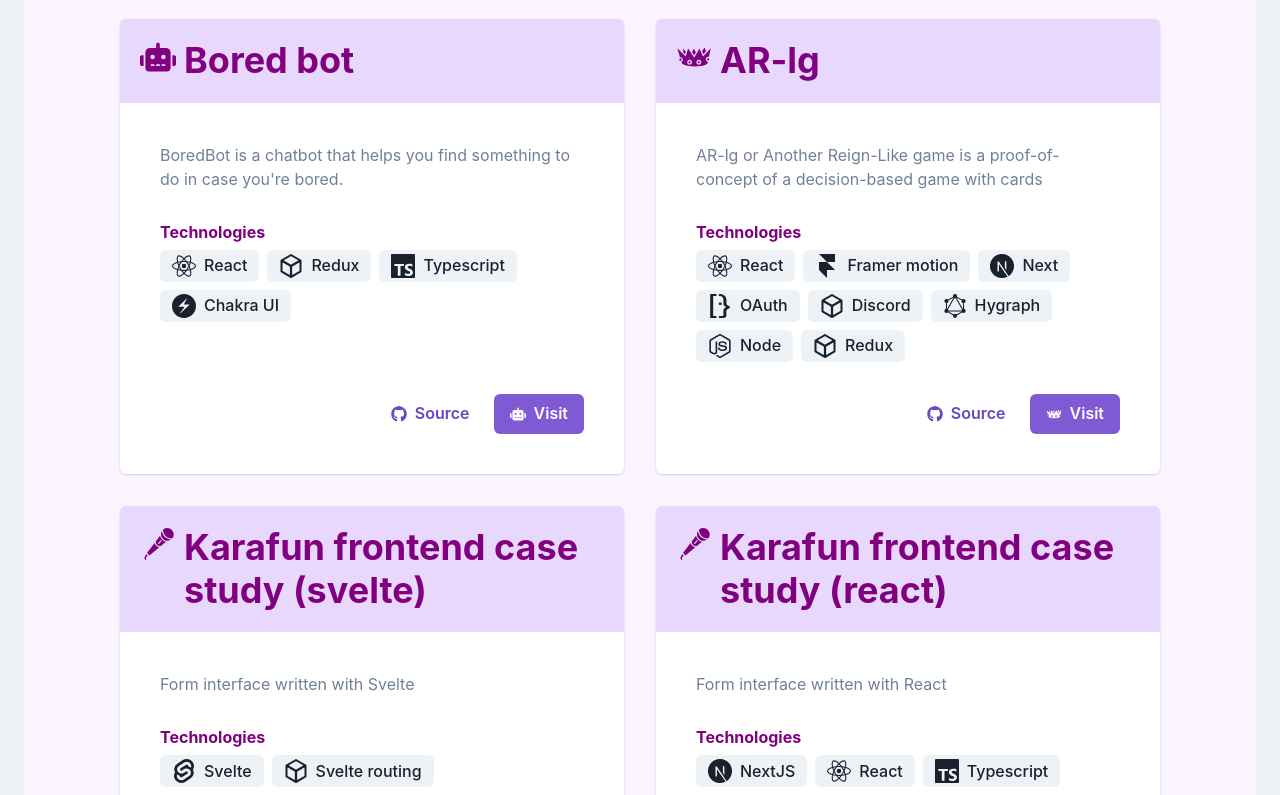
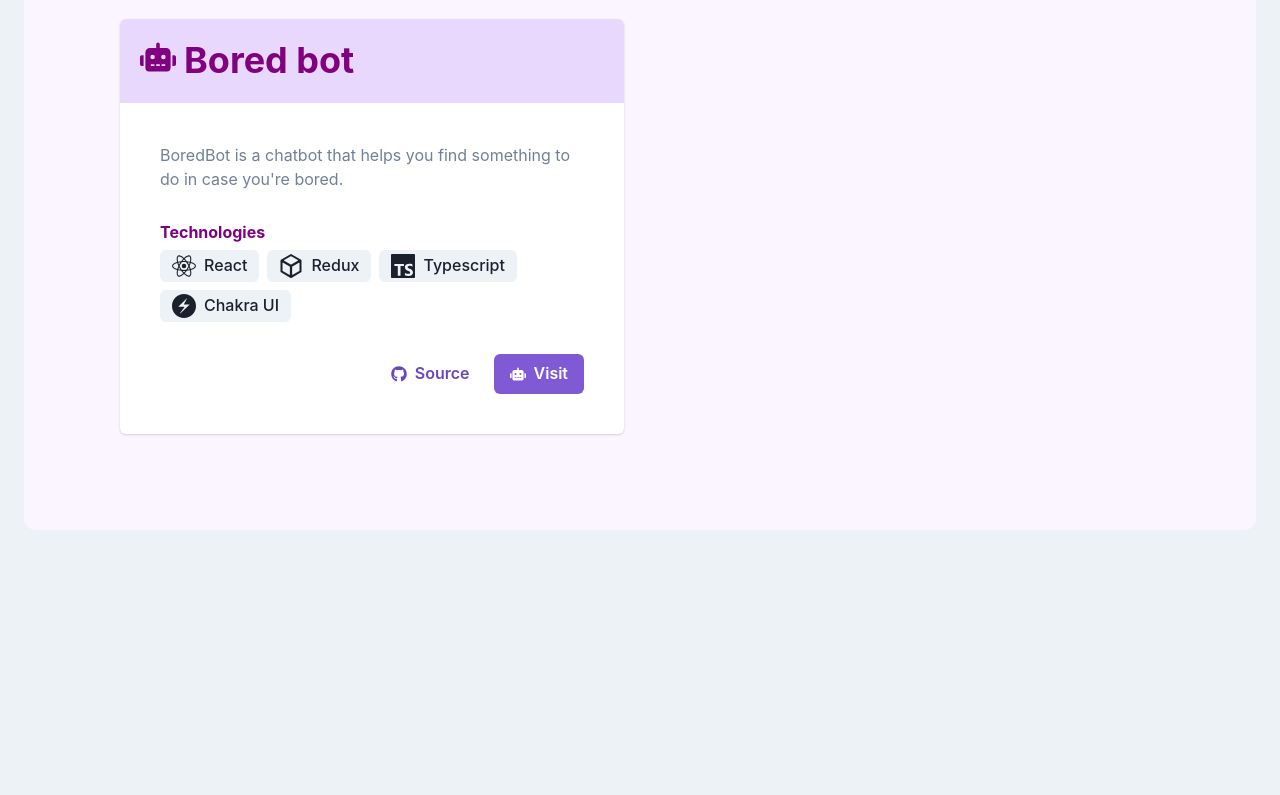
Before and after one commit to alpliar/portfolio, a Next.js app: page /projects in a window 1280 px wide. Shown: the part 860-1655 px from the top of the page. After the commit the page ends 1426 px from the top, so only its background shows below. Built offline with nearby package versions, Linux system fonts and the light colour scheme.

Commit message:
chore: update projects

```diff
--- a/components/ProjectActions.tsx
+++ b/components/ProjectActions.tsx
@@ -11,7 +11,7 @@ const ProjectActions: React.FC<ProjectActionsProps> = ({ project }) => {
   const colorScheme = useColorModeValue("purple", "cyan");
   const { sourceUrl, url, icon } = project;
   return (
-    <ButtonGroup justifyContent="end">
+    <ButtonGroup>
       {sourceUrl && (
         <Button
           as="a"
--- a/data/projects.data.tsx
+++ b/data/projects.data.tsx
@@ -48,39 +48,39 @@ const projectsData: Project[] = [
     sourceUrl: "https://github.com/alpliar/vivlio-frontend-challenge",
     technologies: ["React", "Redux", "Typescript", "Chakra UI"],
   },
-  {
-    title: "AR-lg",
-    description:
-      "AR-lg or Another Reign-Like game is a proof-of-concept of a decision-based game with cards",
-    url: "https://another-reigns-like-game.vercel.app/game",
-    sourceUrl: "https://github.com/alpliar/another-reigns-like-game",
-    icon: GiCrown,
-    technologies: [
-      "React",
-      "Framer motion",
-      "Next",
-      "OAuth",
-      "Discord",
-      "Hygraph",
-      "Node",
-      "Redux",
-    ],
-  },
-  {
-    title: "Karafun frontend case study (svelte)",
-    url: "https://karafun-frontend-svelte-alpliar.vercel.app/",
-    description: "Form interface written with Svelte",
-    icon: GiMicrophone,
-    sourceUrl: "https://github.com/alpliar/karafun-frontend-svelte",
-    technologies: ["Svelte", "Svelte routing"],
-  },
-  {
-    title: "Karafun frontend case study (react)",
-    url: "https://karafun-frontend-case-study.vercel.app/",
-    description: "Form interface written with React",
-    icon: GiMicrophone,
-    sourceUrl: "https://github.com/alpliar/karafun-frontend-case-study",
-    technologies: ["NextJS", "React", "Typescript", "Chakra UI", "i18next"],
-  },
+  // {
+  //   title: "AR-lg",
+  //   description:
+  //     "AR-lg or Another Reign-Like game is a proof-of-concept of a decision-based game with cards",
+  //   url: "https://another-reigns-like-game.vercel.app/game",
+  //   sourceUrl: "https://github.com/alpliar/another-reigns-like-game",
+  //   icon: GiCrown,
+  //   technologies: [
+  //     "React",
+  //     "Framer motion",
+  //     "Next",
+  //     "OAuth",
+  //     "Discord",
+  //     "Hygraph",
+  //     "Node",
+  //     "Redux",
+  //   ],
+  // },
+  // {
+  //   title: "Karafun frontend case study (svelte)",
+  //   url: "https://karafun-frontend-svelte-alpliar.vercel.app/",
+  //   description: "Form interface written with Svelte",
+  //   icon: GiMicrophone,
+  //   sourceUrl: "https://github.com/alpliar/karafun-frontend-svelte",
+  //   technologies: ["Svelte", "Svelte routing"],
+  // },
+  // {
+  //   title: "Karafun frontend case study (react)",
+  //   url: "https://karafun-frontend-case-study.vercel.app/",
+  //   description: "Form interface written with React",
+  //   icon: GiMicrophone,
+  //   sourceUrl: "https://github.com/alpliar/karafun-frontend-case-study",
+  //   technologies: ["NextJS", "React", "Typescript", "Chakra UI", "i18next"],
+  // },
 ];
 export default projectsData;
```
